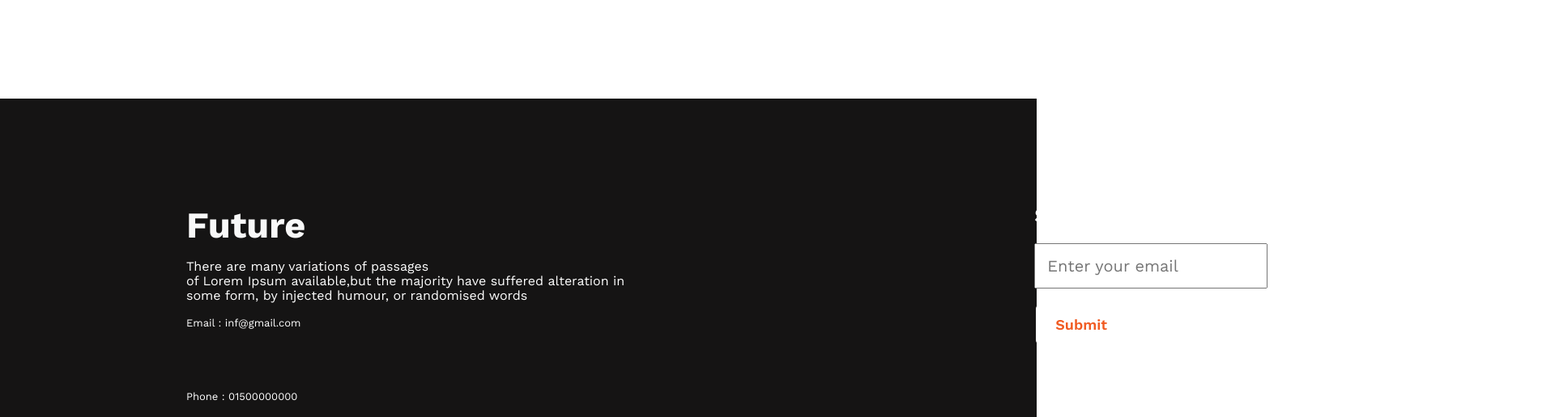
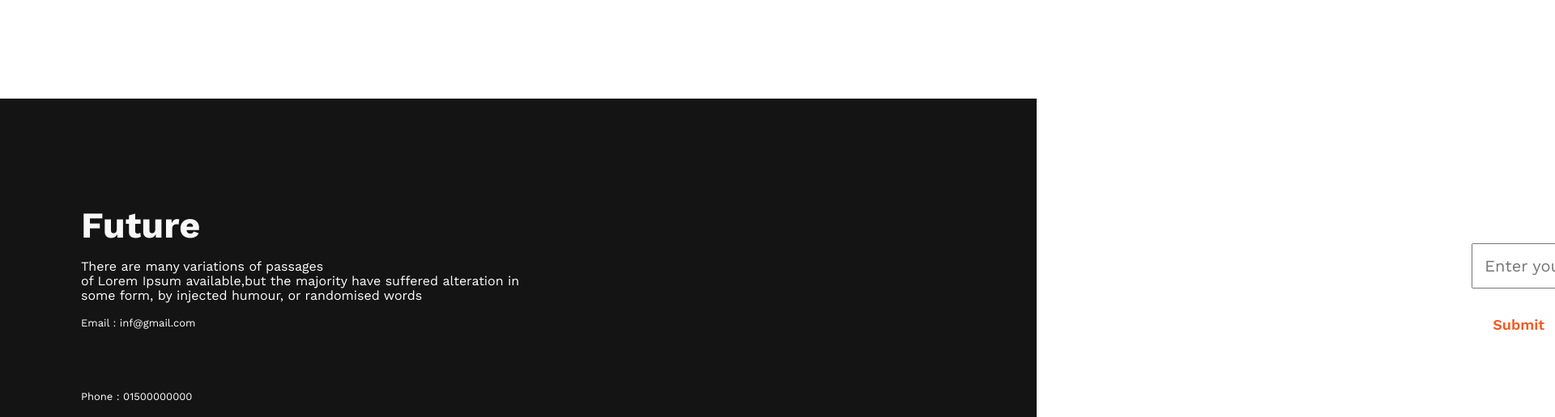
Before and after one commit to Rakibalways/assignment-01, a plain HTML site: page index.html in a window 1280 px wide. Shown: the part 2030-2546 px from the top of the page at 81% size, 1920 px wide, since content can reach past the window. Drawn offline with nearby package versions, Linux system fonts and the light colour scheme.

```diff
--- a/styles/style.css
+++ b/styles/style.css
@@ -142,10 +142,10 @@ ul li::before {
 
 .contact {
   display: flex;
-  gap: 900px;
+  gap: 1570px;
   background: #151414;
   box-sizing: 1500px 570px;
-  padding: 130px 230px;
+  padding: 130px 100px;
   margin-top: 200px;
 }
 
```
